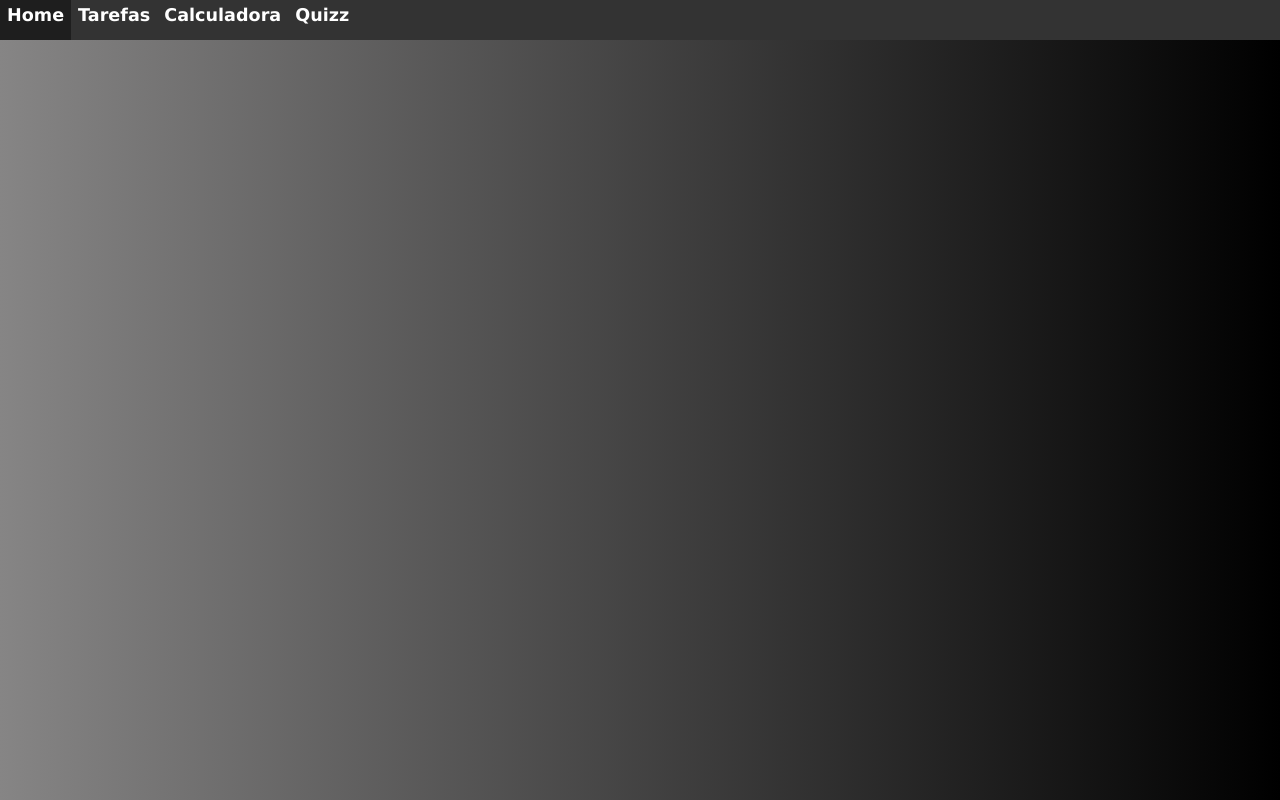
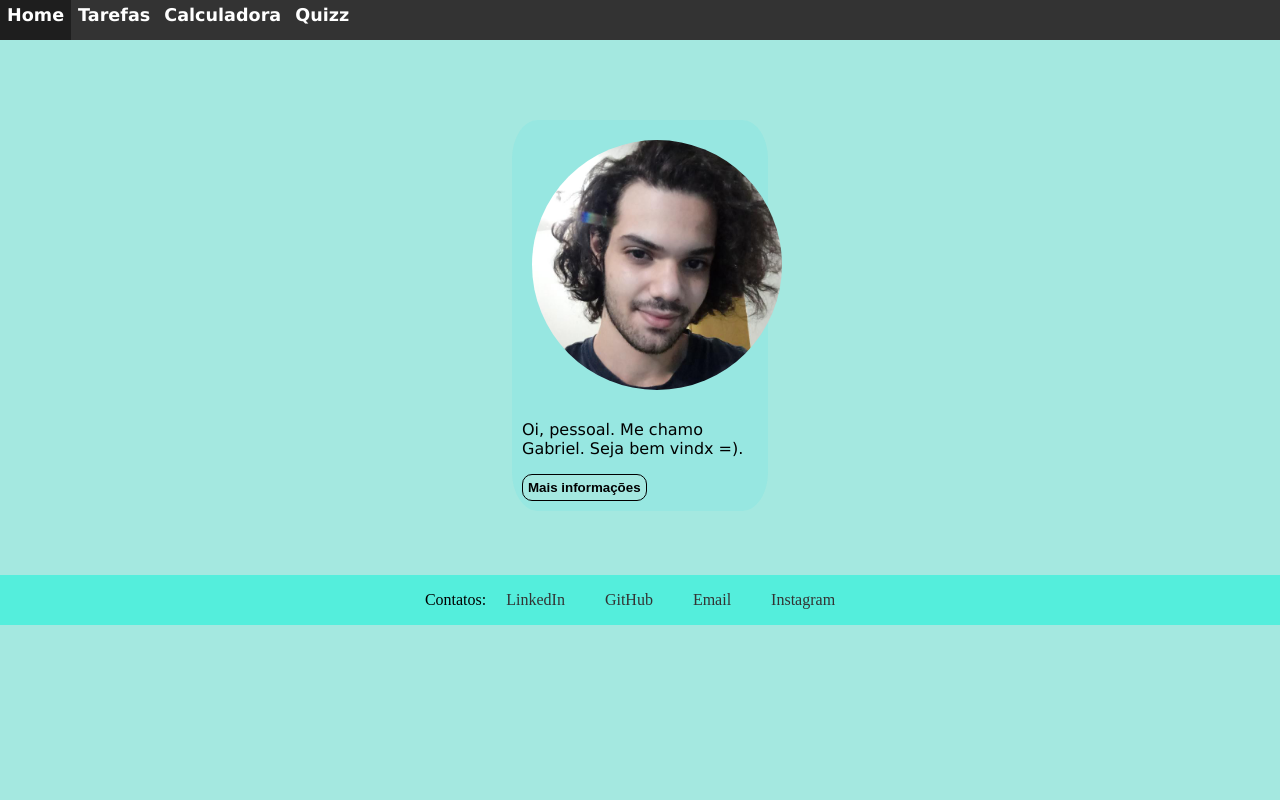
Before and after one commit to gtCessi/PequenoAjudante, a plain HTML site: page index.html in a window 1280 px wide. Drawn offline with Linux system fonts and the light colour scheme.

Commit message:
populando index.html

```diff
--- a/css/index.css
+++ b/css/index.css
@@ -3,7 +3,7 @@
 }
 
 body {
-  background: linear-gradient(to right, rgb(134, 133, 133), rgb(0, 0, 0));
+  background: #a4e8e0;
   margin: 0;
   padding: 0;
 }
@@ -27,3 +27,65 @@ body {
 .navbar a:hover {
   background-color: rgba(26, 25, 25, 0.8);
 }
+
+.perfil > img {
+  max-width: 250px;
+  max-height: 250px;
+  border-radius: 50%;
+  margin: 10px 10px;
+}
+
+.container {
+  display: flex;
+  justify-content: center;
+  width: 100vw;
+}
+
+.perfil {
+  font-family: Verdana, Geneva, Tahoma, sans-serif;
+  margin-top: 10vh;
+  padding: 10px;
+  word-wrap: break-word;
+  max-width: 20vw;
+  background-color: #1cddeb18;
+  border-radius: 10%;
+  align-content: center;
+  justify-content: center;
+}
+
+.infoBtn {
+  background-color: #a4e8e0;
+  border: 1px solid black;
+  border-radius: 10px;
+  font-weight: bold;
+  padding: 5px;
+}
+
+.infoBtn:hover {
+  background-color: #50eedb;
+  cursor: pointer;
+}
+
+.infoDiv {
+  font-size: 1.1rem;
+  display: none;
+}
+
+p > a {
+  text-decoration: none;
+  color: #333;
+  margin: 10px;
+  padding: 10px;
+}
+
+p > a:hover {
+  background-color: #3896ee;
+}
+
+.footer {
+  display: flex;
+  justify-content: center;
+  align-content: space-around;
+  background-color: #54eedc;
+  margin-top: 5%;
+}
--- a/index.html
+++ b/index.html
@@ -6,6 +6,7 @@
     <meta name="viewport" content="width=device-width, initial-scale=1.0" />
     <title>Pequeno Ajudante</title>
     <link rel="stylesheet" href="css/index.css" />
+    <script src="js-scripts/index.js" defer></script>
   </head>
   <body>
     <div class="navbar">
@@ -14,5 +15,55 @@
       <a href="html/calculator.html">Calculadora</a>
       <a href="html/quizz.html">Quizz</a>
     </div>
+    <div class="container">
+      <div class="perfil">
+        <img src="img/eu.jpg" alt="Foto do Gabriel" />
+        <p>Oi, pessoal. Me chamo Gabriel. Seja bem vindx =).</p>
+        <button type="button" class="infoBtn">Mais informações</button>
+        <div class="infoDiv">
+          <p>
+            Me chamo Gabriel, sou programador em desenvolvimento. Estou sempre à
+            procura de novos desafios, isso significa que sempre que posso, eu
+            estudo. Sempre procuro evoluir cada vez mais. Aqui eu crio e
+            experimento. O importante é caminhar e melhorar.
+          </p>
+        </div>
+      </div>
+    </div>
+    <footer class="footer">
+      <p>Contatos:</p>
+      <p>
+        <a
+          href="https://www.linkedin.com/in/gabriel-tenorio-48896a161/"
+          target="_blank"
+          rel="noopener noreferrer"
+          >LinkedIn</a
+        >
+      </p>
+      <p>
+        <a
+          href="https://github.com/gtCessi"
+          target="_blank"
+          rel="noopener noreferrer"
+          >GitHub</a
+        >
+      </p>
+      <p>
+        <a
+          href="mailto:gabrielt360@gmail.com"
+          target="_blank"
+          rel="noopener noreferrer"
+          >Email</a
+        >
+      </p>
+      <p>
+        <a
+          href="https://www.instagram.com/gtCessi/"
+          target="_blank"
+          rel="noopener noreferrer"
+          >Instagram</a
+        >
+      </p>
+    </footer>
   </body>
 </html>
--- /dev/null
+++ b/js-scripts/index.js
@@ -0,0 +1,12 @@
+const infoButton = document.querySelector('.infoBtn');
+const infoDiv = document.querySelector('.infoDiv');
+
+if (infoButton) {
+  infoButton.addEventListener('click', () => {
+    if (infoDiv.style.display === 'none') {
+      infoDiv.style.display = 'block';
+    } else {
+      infoDiv.style.display = 'none';
+    }
+  });
+}
```
Also changed, not shown: html/quizz.html (+1 -1 lines), img/eu.jpg (added).
